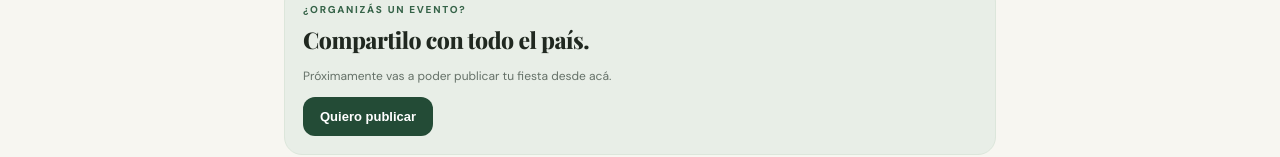
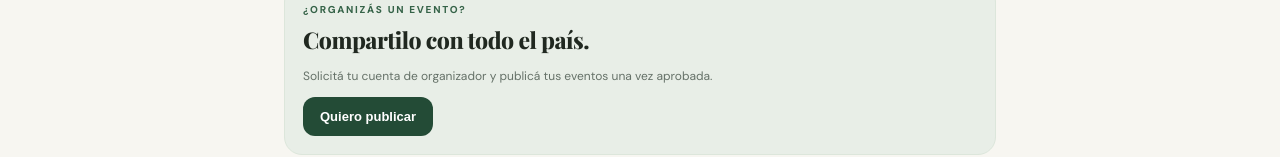
Before and after one commit to DionelNicolas/Fiestas-Gauchas-, a plain HTML site: page index.html in a window 1280 px wide. Shown: the part 492-649 px from the top of the page. Drawn offline with nearby package versions, Linux system fonts and the light colour scheme.

Commit message:
Revise organizer section messaging in index.html

```diff
--- a/index.html
+++ b/index.html
@@ -38,7 +38,7 @@
 
   <section class="organizer">
     <div><p class="eyebrow">¿ORGANIZÁS UN EVENTO?</p><h2>Compartilo con todo el país.</h2>
-    <p>Próximamente vas a poder publicar tu fiesta desde acá.</p></div>
+    <p>Solicitá tu cuenta de organizador y publicá tus eventos una vez aprobada.</p>
     <button id="organizerBtn" class="primary">Quiero publicar</button>
   </section>
   <p class="disclaimer">Los eventos que aparecen son ejemplos de demostración. Confirmá siempre fecha, lugar y entradas con el organizador.</p>
```
